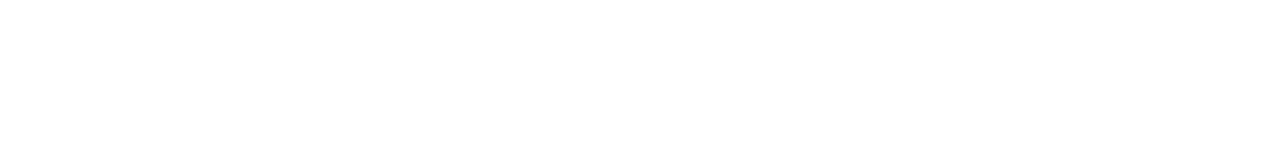
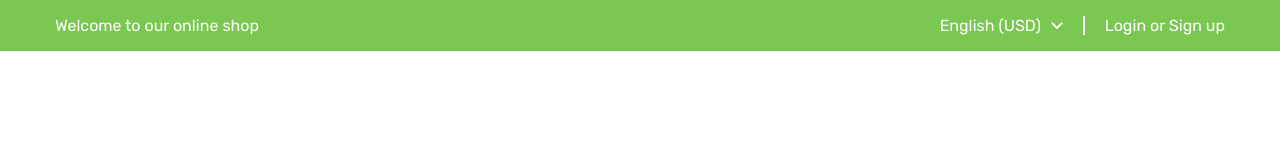
Before and after one commit to sviat-o-slav/furniking, a website: page src/index.html in a window 1280 px wide. Drawn offline with nearby package versions, Linux system fonts and the light colour scheme; files that its build step writes are made by us from their sources.

Commit message:
header welcome block complete and some gulp changes

```diff
--- a/src/index.html
+++ b/src/index.html
@@ -7,7 +7,26 @@
     <link rel="stylesheet" href="css/index.css">
     <title>Furniking</title>
 </head>
+
 <body>
+    <header>
+        <div class="header-welcome">
+            <div class="container">
+                <ul class="header-welcome-block">
+                    <li class="header-welcome-item">Welcome to our online shop</li>
+                    <li class="header-welcome-item"><a class="header-welcome-item-region" href="#">English (USD)<span></span></a></li>
+                    <li class="header-welcome-item"><a href="#">Login or Sign up</a></li>
+                </ul>
+            </div>
+        </div>
 
+    </header>
+
+    <main>
+    </main>
+
+    <footer>
+    </footer>
 </body>
+
 </html>
--- a/src/sass/index.scss
+++ b/src/sass/index.scss
@@ -1,8 +1,82 @@
+@font-face {
+    font-family: 'Rubik';
+    src: url('../fonts/rubik-regular.ttf') format('truetype');
+}
+
+$white: #FFFFFF;
+
+@mixin font-inherit {
+    font-family: inherit;
+    font-style: inherit;
+    font-weight: inherit;
+    font-size: inherit;
+    line-height: inherit;
+    color: inherit;
+}
+
+@mixin header-welcome-font {
+    font-family: 'Rubik';
+    font-style: normal;
+    font-weight: 400;
+    font-size: 16px;
+    line-height: 19px;
+    color: $white;
+}
+
 body {
     margin: 0;
+    min-width: 1220px;
 }
 
+.container {
+    width: 1200px;
+    box-sizing: border-box;
+    margin: 0 auto;
+    padding: 1px 15px;
+}
 
-h1 {
-    color: green;
+.header-welcome {
+    background-color: #7AC751;
 }
+
+.header-welcome-block {
+    display: flex;
+    align-items: center;
+    column-gap: 20px;
+    list-style: none;
+    padding: 0;
+    margin: 0;
+
+    &>:first-child {
+        margin-right: auto;
+    }
+
+    &>:last-child {
+        border-left: 2px solid #FFFFFF;
+        padding-left: 20px;
+        margin: 15px 0;
+    }
+
+    .header-welcome-item {
+        @include header-welcome-font;
+
+        a {
+            display: block;
+            text-decoration: none;
+            @include font-inherit;
+        }
+
+        .header-welcome-item-region {
+            display: flex;
+            align-items: center;
+
+            span {
+                display: block;
+                width: 12px;
+                height: 12px;
+                background: url("../assets/arrow-down.svg") no-repeat center;
+                margin-left: 10px;
+            }
+        }
+    }
+}
```
Also changed, not shown: gulpfile.js (+7 -1 lines), README.md, src/assets/arrow-down.svg (added), src/fonts/rubik-regular.ttf (added), 1 other file.
